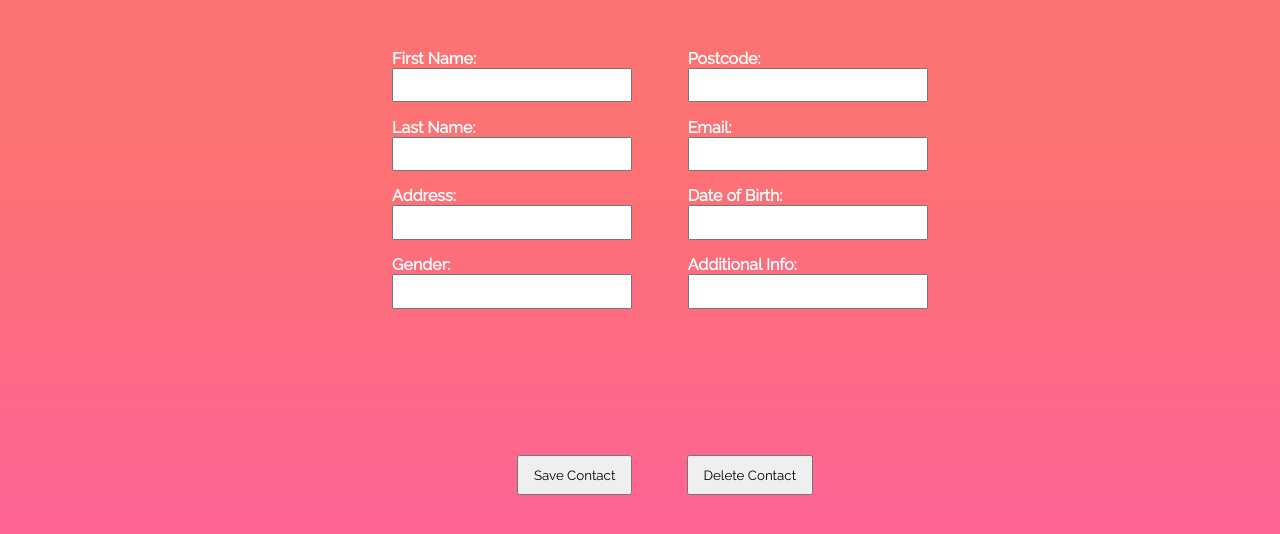
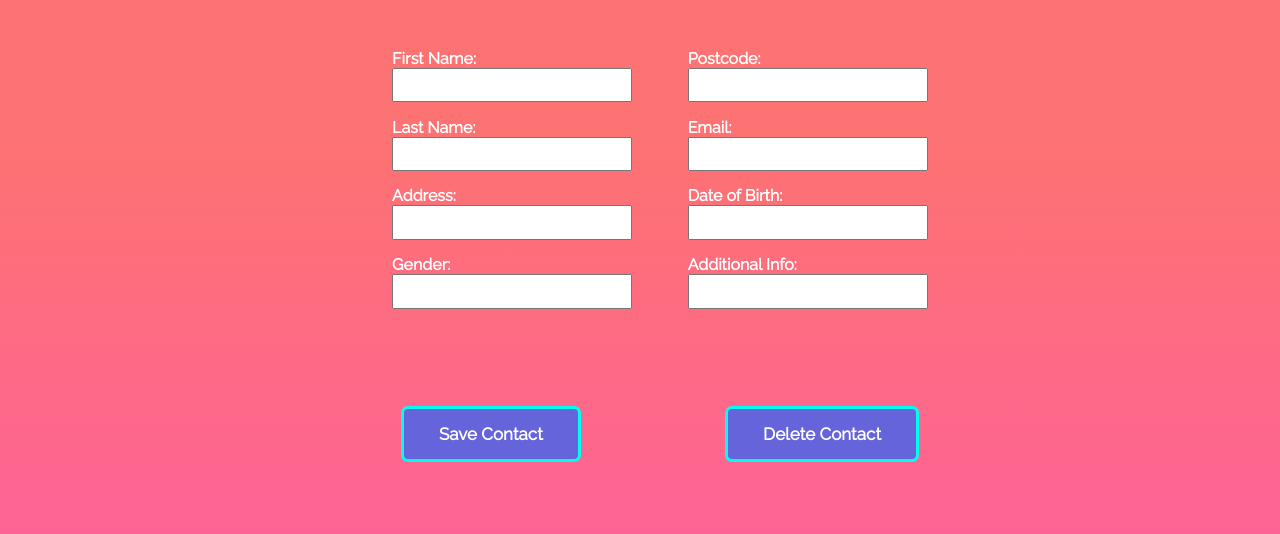
Before and after one commit to jasmineferris/com601-assignment, a plain HTML site: page address_book.html in a window 1280 px wide. Shown: the part 206-740 px from the top of the page. Drawn offline with nearby package versions, Linux system fonts and the light colour scheme.

Commit message:
Update style.css

```diff
--- a/style.css
+++ b/style.css
@@ -120,15 +120,21 @@ li {
 }
 
 .contactBtns {
-    margin-top: 40%;
-    padding: 10px 15px;
-    margin-left: 50px;
+    margin-top: 30px;
+    margin-bottom: 10%;
+    padding: 15px 35px;
+    border-radius: 7px;
+    font-size: 17px;
+    margin: auto 0;
+    margin-left: 90px;
+    margin-right: 50px;
+    cursor: pointer;
+    border: 3px solid rgb(0,255,243);
+    color: #fff;
+    font-weight: 900;
+    background-color: #6564DB;
 }
 
 .buttons {
-
+    padding-top: 7%;
 }
-
-#saveContact {
-
-}
```
